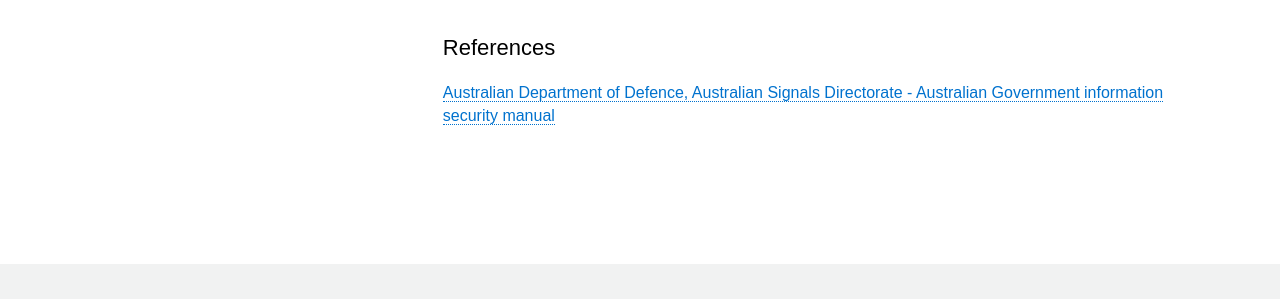
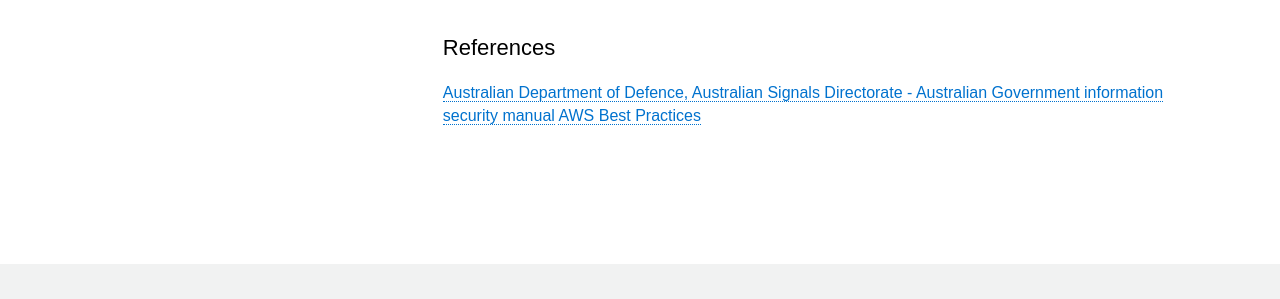
Before and after one commit to GeoscienceAustralia/cloud, a Jekyll site: the page built from docs/_pages/best_practices_index.md, in a window 1280 px wide. Shown: the part 1060-1359 px from the top of the page. Built offline with Jekyll 4.4.1, drawn with Linux system fonts in a browser that asks for light colours.

Commit message:
Update best_practices_index.md

```diff
--- a/docs/_pages/best_practices_index.md
+++ b/docs/_pages/best_practices_index.md
@@ -38,3 +38,4 @@
 <h2>References</h2>
 
 [Australian Department of Defence, Australian Signals Directorate - Australian Government information security manual](http://www.asd.gov.au/publications/Information_Security_Manual_2016_Controls.pdf)
+[AWS Best Practices](https://d0.awsstatic.com/whitepapers/Security/AWS_Security_Best_Practices.pdf)
```
